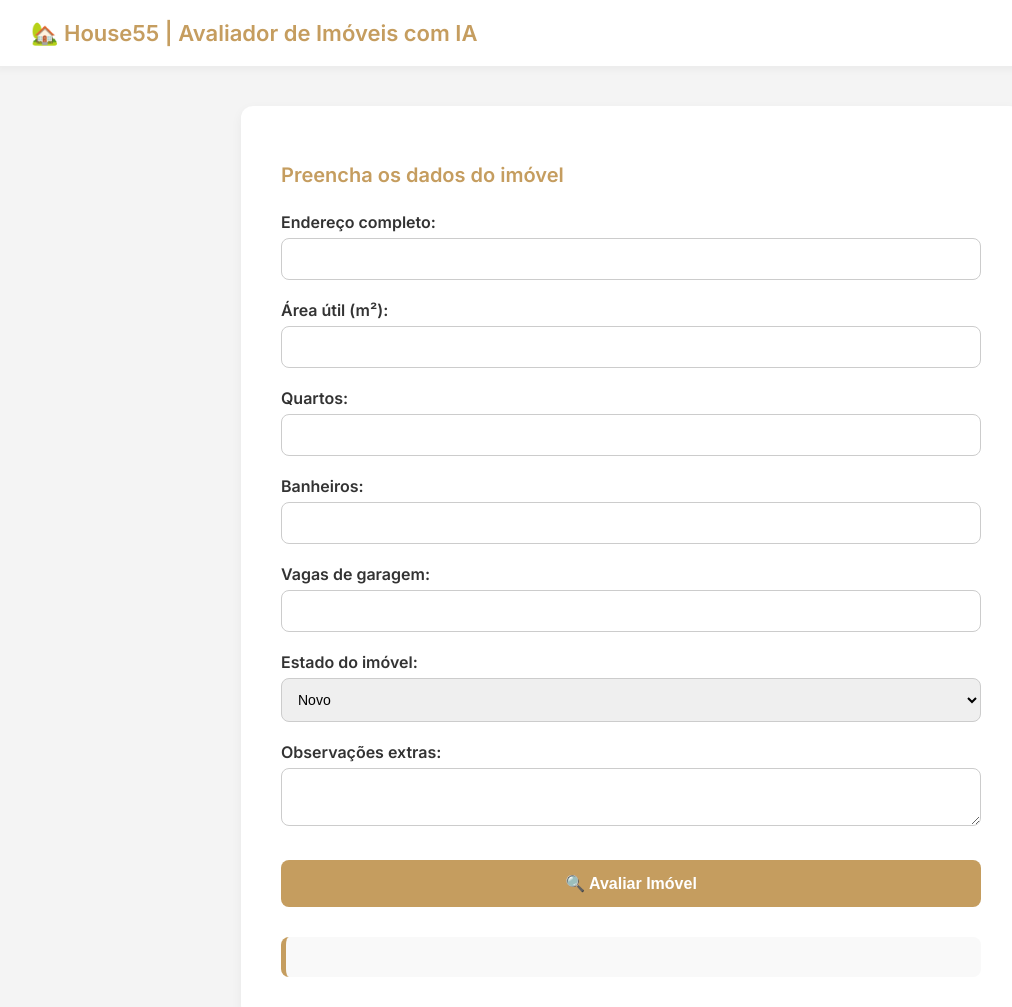
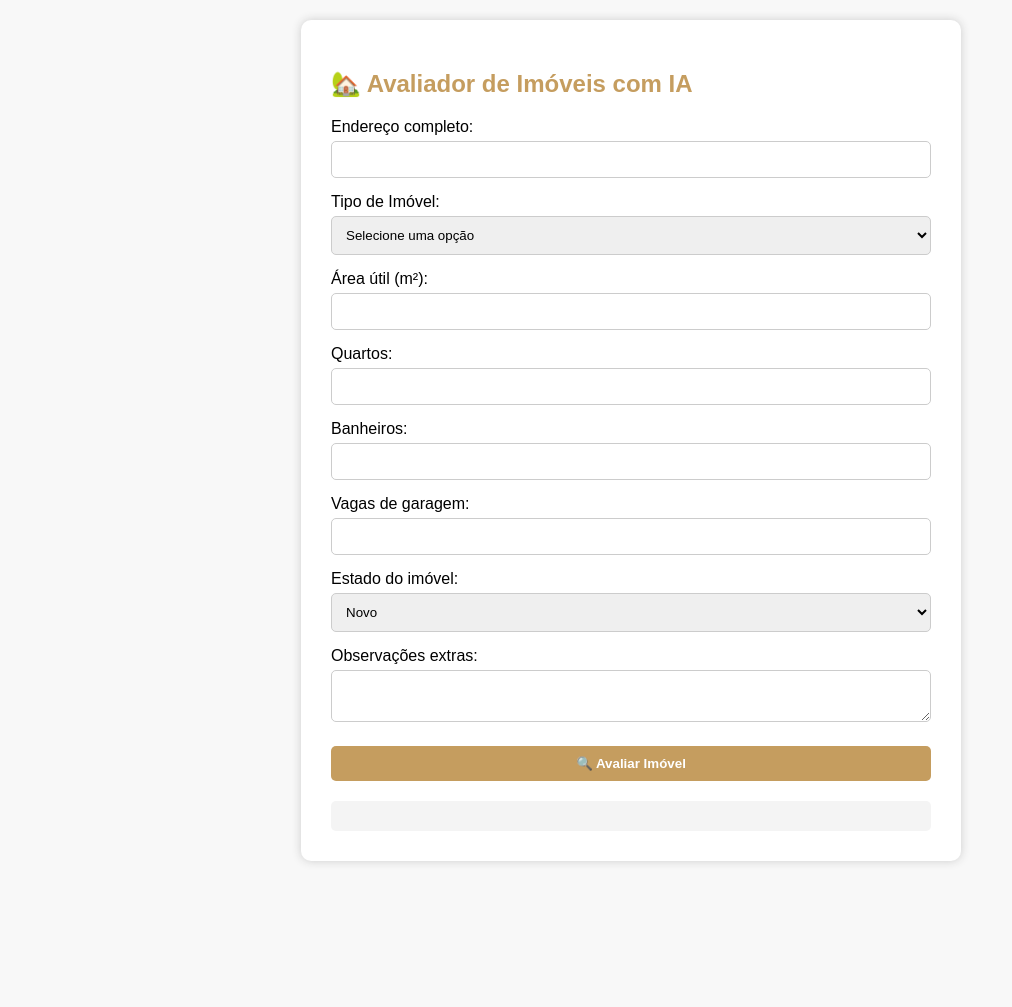
Before and after one commit to Nichollasg20/smartimob-ai, a plain HTML site: page index.html in a window 1280 px wide. Shown: the whole page, without its empty margins (9-1021 px from the left). After the commit the page ends 881 px from the top, so only its background shows below. Drawn offline with Linux system fonts and the light colour scheme.

Commit message:
Update index.html

```diff
--- a/index.html
+++ b/index.html
@@ -3,93 +3,92 @@
 <head>
   <meta charset="UTF-8" />
   <meta name="viewport" content="width=device-width, initial-scale=1.0"/>
-  <title>🏡 Avaliador de Imóveis - House55</title>
-  <link href="https://fonts.googleapis.com/css2?family=Inter:wght@400;600&display=swap" rel="stylesheet">
+  <title>🏡 Avaliador de Imóveis com IA</title>
   <style>
     body {
+      font-family: Arial, sans-serif;
+      background: #f8f8f8;
       margin: 0;
-      padding: 0;
-      font-family: 'Inter', sans-serif;
-      background: #f4f4f4;
-      color: #333;
-    }
-    header {
-      background-color: #fff;
-      padding: 20px 40px;
-      box-shadow: 0 2px 10px rgba(0,0,0,0.05);
-      display: flex;
-      align-items: center;
-      justify-content: space-between;
-    }
-    header h1 {
-      font-size: 22px;
-      color: #c59d5f;
-      margin: 0;
+      padding: 20px;
     }
     .container {
-      max-width: 700px;
+      max-width: 600px;
       background: #fff;
-      margin: 40px auto;
-      padding: 40px;
-      border-radius: 12px;
-      box-shadow: 0 4px 12px rgba(0,0,0,0.05);
+      margin: auto;
+      padding: 30px;
+      border-radius: 10px;
+      box-shadow: 0 0 10px #ccc;
     }
     h2 {
       color: #c59d5f;
-      font-size: 20px;
-      margin-bottom: 25px;
+      margin-bottom: 20px;
     }
     label {
       display: block;
-      margin-top: 20px;
-      font-weight: 600;
+      margin-top: 15px;
     }
-    input, select, textarea {
+    input, select, textarea, button {
       width: 100%;
-      padding: 12px;
-      margin-top: 6px;
+      padding: 10px;
+      margin-top: 5px;
+      border-radius: 5px;
       border: 1px solid #ccc;
-      border-radius: 8px;
-      font-size: 14px;
       box-sizing: border-box;
-    }
-    textarea {
-      resize: vertical;
     }
     button {
       background-color: #c59d5f;
       color: white;
-      padding: 14px;
       border: none;
-      border-radius: 8px;
-      font-size: 16px;
       font-weight: bold;
-      margin-top: 30px;
-      cursor: pointer;
-      width: 100%;
-      transition: background-color 0.2s;
-    }
-    button:hover {
-      background-color: #b18a4f;
+      margin-top: 20px;
     }
     #resultado {
-      margin-top: 30px;
-      background: #f9f9f9;
-      padding: 20px;
-      border-left: 5px solid #c59d5f;
-      border-radius: 8px;
+      margin-top: 20px;
+      padding: 15px;
+      background: #f4f4f4;
+      border-radius: 5px;
     }
   </style>
 </head>
 <body>
-  <header>
-    <h1>🏡 House55 | Avaliador de Imóveis com IA</h1>
-  </header>
   <div class="container">
-    <h2>Preencha os dados do imóvel</h2>
+    <h2>🏡 Avaliador de Imóveis com IA</h2>
     <form id="formImovel">
       <label>Endereço completo:</label>
       <input type="text" id="endereco" required />
+
+      <label>Tipo de Imóvel:</label>
+      <select id="tipo" required>
+        <option>Selecione uma opção</option>
+        <optgroup label="Apartamentos">
+          <option>Apartamento</option>
+          <option>Flat</option>
+          <option>Cobertura</option>
+          <option>Kitinet</option>
+          <option>Loft</option>
+          <option>Studio</option>
+        </optgroup>
+        <optgroup label="Residencias">
+          <option>Casa de Condomínio</option>
+          <option>Casa Residencial</option>
+          <option>Sobrado</option>
+        </optgroup>
+        <optgroup label="Rural">
+          <option>Chácara</option>
+        </optgroup>
+        <optgroup label="Lotes e Terrenos">
+          <option>Terreno</option>
+        </optgroup>
+        <optgroup label="Comercial">
+          <option>Loja</option>
+          <option>Prédio Comercial</option>
+          <option>Residência Comercial</option>
+          <option>Sala Comercial</option>
+        </optgroup>
+        <optgroup label="Industrial">
+          <option>Galpão</option>
+        </optgroup>
+      </select>
 
       <label>Área útil (m²):</label>
       <input type="number" id="area" required />
@@ -130,6 +129,7 @@
       const prompt = `
         Avalie um imóvel com os seguintes dados:
         Endereço: ${document.getElementById("endereco").value},
+        Tipo de imóvel: ${document.getElementById("tipo").value},
         Área útil: ${document.getElementById("area").value} m²,
         Quartos: ${document.getElementById("quartos").value},
         Banheiros: ${document.getElementById("banheiros").value},
```
